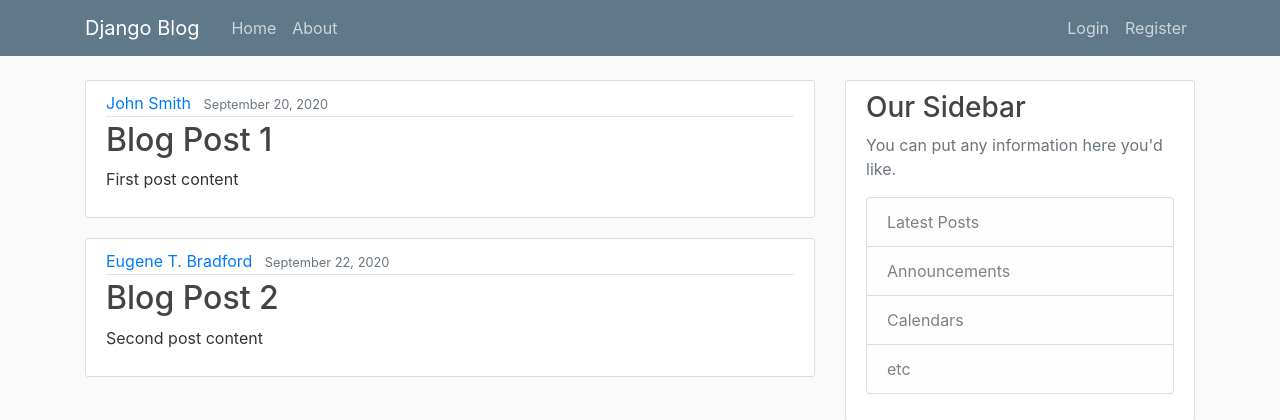
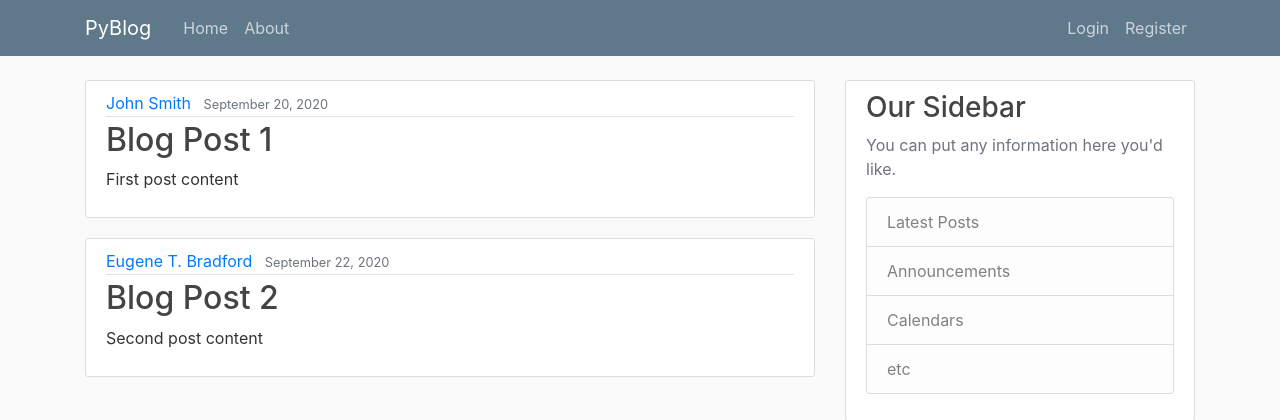
Before and after one commit to thehimel/pyblog, a Django app: page / in a window 1280 px wide. Shown: the top 420 px of the page. Run offline with Django 3.2, Linux system fonts and the light colour scheme; some libraries are stand-ins or nearby versions.

Commit message:
refactor

```diff
--- a/django_project/blog/templates/blog/base.html
+++ b/django_project/blog/templates/blog/base.html
@@ -13,16 +13,16 @@
     <link rel="stylesheet" type="text/css" href="{% static 'blog/main.css' %}">
 
     {% if title %}
-        <title>Django Blog - {{ title }}</title>
+        <title>PyBlog - {{ title }}</title>
     {% else %}
-        <title>Django Blog</title>
+        <title>PyBlog</title>
     {% endif %}
 </head>
 <body>
     <header class="site-header">
       <nav class="navbar navbar-expand-md navbar-dark bg-steel fixed-top">
         <div class="container">
-          <a class="navbar-brand mr-4" href="{% url 'blog-home' %}">Django Blog</a>
+          <a class="navbar-brand mr-4" href="{% url 'blog-home' %}">PyBlog</a>
           <button class="navbar-toggler" type="button" data-toggle="collapse" data-target="#navbarToggle" aria-controls="navbarToggle" aria-expanded="false" aria-label="Toggle navigation">
           <span class="navbar-toggler-icon"></span>
           </button>
```
